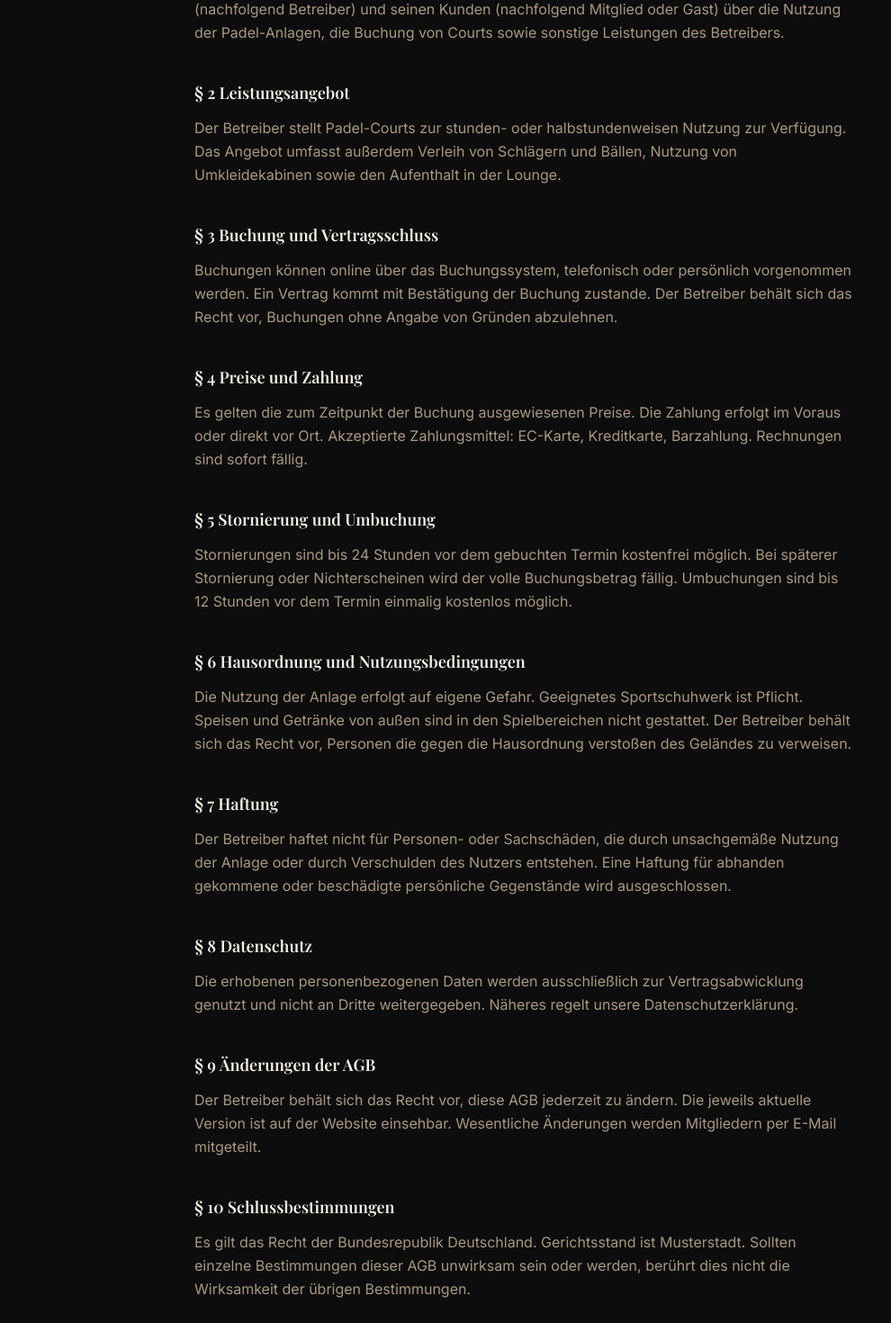
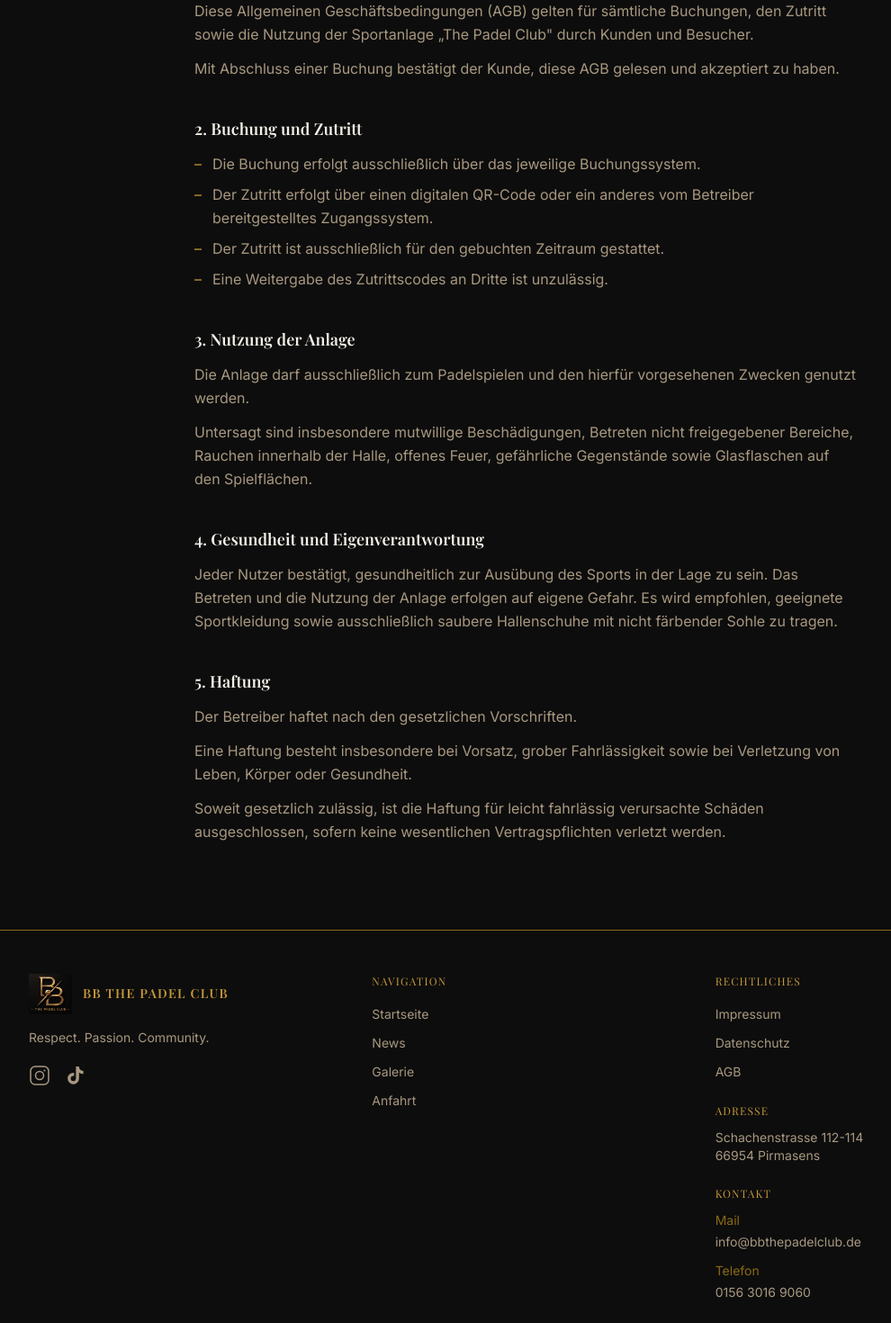
Before and after one commit to BjoernBoba/bb-the-padel-club-website, a Next.js app: page /agb in a window 1280 px wide. Shown: the part 440-1910 px from the top of the page at 90% size, without its empty margins (56-1046 px from the left). Built offline with nearby package versions, Linux system fonts and the light colour scheme; a web font is replaced by a local one.

Commit message:
AGB: Inhalt mit offiziellem Text befüllt (Stand August 2026)

```diff
--- a/src/app/agb/page.tsx
+++ b/src/app/agb/page.tsx
@@ -7,123 +7,88 @@ export default function AgbPage() {
     <div style={{ background: "var(--black)", color: "var(--text)", minHeight: "100vh" }}>
       <div className="max-w-3xl mx-auto px-4 py-24">
         <h1
-          className="text-4xl md:text-5xl font-bold mb-4"
+          className="text-4xl md:text-5xl font-bold mb-2"
           style={{ fontFamily: "var(--font-playfair)" }}
         >
-          Allgemeine Geschäftsbedingungen
+          Allgemeine Geschäftsbedingungen (AGB)
         </h1>
+        <p className="text-lg mb-2" style={{ color: "var(--text-muted)" }}>The Padel Club</p>
         <div className="w-16 h-px mb-4" style={{ background: "var(--gold)" }} />
         <p className="text-sm mb-12" style={{ color: "var(--text-muted)" }}>
-          Stand: November 2024
+          Stand: August 2026
         </p>
 
         <div className="space-y-10 text-base leading-relaxed" style={{ color: "var(--text-muted)" }}>
           <section>
             <h2 className="text-lg font-semibold mb-3" style={{ color: "var(--text)" }}>
-              § 1 Geltungsbereich
+              1. Geltungsbereich
             </h2>
+            <p className="mb-3">
+              Diese Allgemeinen Geschäftsbedingungen (AGB) gelten für sämtliche Buchungen, den
+              Zutritt sowie die Nutzung der Sportanlage „The Padel Club" durch Kunden und Besucher.
+            </p>
             <p>
-              Diese Allgemeinen Geschäftsbedingungen gelten für alle Verträge zwischen BB The Padel Club
-              (nachfolgend Betreiber) und seinen Kunden (nachfolgend Mitglied oder Gast) über die Nutzung
-              der Padel-Anlagen, die Buchung von Courts sowie sonstige Leistungen des Betreibers.
+              Mit Abschluss einer Buchung bestätigt der Kunde, diese AGB gelesen und akzeptiert zu haben.
             </p>
           </section>
 
           <section>
             <h2 className="text-lg font-semibold mb-3" style={{ color: "var(--text)" }}>
-              § 2 Leistungsangebot
+              2. Buchung und Zutritt
             </h2>
+            <ul className="space-y-2 list-none">
+              {[
+                "Die Buchung erfolgt ausschließlich über das jeweilige Buchungssystem.",
+                "Der Zutritt erfolgt über einen digitalen QR-Code oder ein anderes vom Betreiber bereitgestelltes Zugangssystem.",
+                "Der Zutritt ist ausschließlich für den gebuchten Zeitraum gestattet.",
+                "Eine Weitergabe des Zutrittscodes an Dritte ist unzulässig.",
+              ].map((item, i) => (
+                <li key={i} className="flex gap-3">
+                  <span style={{ color: "var(--gold)" }}>–</span>
+                  <span>{item}</span>
+                </li>
+              ))}
+            </ul>
+          </section>
+
+          <section>
+            <h2 className="text-lg font-semibold mb-3" style={{ color: "var(--text)" }}>
+              3. Nutzung der Anlage
+            </h2>
+            <p className="mb-3">
+              Die Anlage darf ausschließlich zum Padelspielen und den hierfür vorgesehenen Zwecken genutzt werden.
+            </p>
             <p>
-              Der Betreiber stellt Padel-Courts zur stunden- oder halbstundenweisen Nutzung zur Verfügung.
-              Das Angebot umfasst außerdem Verleih von Schlägern und Bällen, Nutzung von Umkleidekabinen
-              sowie den Aufenthalt in der Lounge.
+              Untersagt sind insbesondere mutwillige Beschädigungen, Betreten nicht freigegebener Bereiche,
+              Rauchen innerhalb der Halle, offenes Feuer, gefährliche Gegenstände sowie Glasflaschen auf den Spielflächen.
             </p>
           </section>
 
           <section>
             <h2 className="text-lg font-semibold mb-3" style={{ color: "var(--text)" }}>
-              § 3 Buchung und Vertragsschluss
+              4. Gesundheit und Eigenverantwortung
             </h2>
             <p>
-              Buchungen können online über das Buchungssystem, telefonisch oder persönlich vorgenommen werden.
-              Ein Vertrag kommt mit Bestätigung der Buchung zustande. Der Betreiber behält sich das Recht vor,
-              Buchungen ohne Angabe von Gründen abzulehnen.
+              Jeder Nutzer bestätigt, gesundheitlich zur Ausübung des Sports in der Lage zu sein. Das
+              Betreten und die Nutzung der Anlage erfolgen auf eigene Gefahr. Es wird empfohlen, geeignete
+              Sportkleidung sowie ausschließlich saubere Hallenschuhe mit nicht färbender Sohle zu tragen.
             </p>
           </section>
 
           <section>
             <h2 className="text-lg font-semibold mb-3" style={{ color: "var(--text)" }}>
-              § 4 Preise und Zahlung
+              5. Haftung
             </h2>
+            <p className="mb-3">
+              Der Betreiber haftet nach den gesetzlichen Vorschriften.
+            </p>
+            <p className="mb-3">
+              Eine Haftung besteht insbesondere bei Vorsatz, grober Fahrlässigkeit sowie bei
+              Verletzung von Leben, Körper oder Gesundheit.
+            </p>
             <p>
-              Es gelten die zum Zeitpunkt der Buchung ausgewiesenen Preise. Die Zahlung erfolgt im Voraus
-              oder direkt vor Ort. Akzeptierte Zahlungsmittel: EC-Karte, Kreditkarte, Barzahlung.
-              Rechnungen sind sofort fällig.
-            </p>
-          </section>
-
-          <section>
-            <h2 className="text-lg font-semibold mb-3" style={{ color: "var(--text)" }}>
-              § 5 Stornierung und Umbuchung
-            </h2>
-            <p>
-              Stornierungen sind bis 24 Stunden vor dem gebuchten Termin kostenfrei möglich. Bei späterer
-              Stornierung oder Nichterscheinen wird der volle Buchungsbetrag fällig. Umbuchungen sind bis
-              12 Stunden vor dem Termin einmalig kostenlos möglich.
-            </p>
-          </section>
-
-          <section>
-            <h2 className="text-lg font-semibold mb-3" style={{ color: "var(--text)" }}>
-              § 6 Hausordnung und Nutzungsbedingungen
-            </h2>
-            <p>
-              Die Nutzung der Anlage erfolgt auf eigene Gefahr. Geeignetes Sportschuhwerk ist Pflicht.
-              Speisen und Getränke von außen sind in den Spielbereichen nicht gestattet. Der Betreiber
-              behält sich das Recht vor, Personen die gegen die Hausordnung verstoßen des Geländes zu verweisen.
-            </p>
-          </section>
-
-          <section>
-            <h2 className="text-lg font-semibold mb-3" style={{ color: "var(--text)" }}>
-              § 7 Haftung
-            </h2>
-            <p>
-              Der Betreiber haftet nicht für Personen- oder Sachschäden, die durch unsachgemäße Nutzung
-              der Anlage oder durch Verschulden des Nutzers entstehen. Eine Haftung für abhanden gekommene
-              oder beschädigte persönliche Gegenstände wird ausgeschlossen.
-            </p>
-          </section>
-
-          <section>
-            <h2 className="text-lg font-semibold mb-3" style={{ color: "var(--text)" }}>
-              § 8 Datenschutz
-            </h2>
-            <p>
-              Die erhobenen personenbezogenen Daten werden ausschließlich zur Vertragsabwicklung genutzt
-              und nicht an Dritte weitergegeben. Näheres regelt unsere Datenschutzerklärung.
-            </p>
-          </section>
-
-          <section>
-            <h2 className="text-lg font-semibold mb-3" style={{ color: "var(--text)" }}>
-              § 9 Änderungen der AGB
-            </h2>
-            <p>
-              Der Betreiber behält sich das Recht vor, diese AGB jederzeit zu ändern. Die jeweils aktuelle
-              Version ist auf der Website einsehbar. Wesentliche Änderungen werden Mitgliedern per E-Mail
-              mitgeteilt.
-            </p>
-          </section>
-
-          <section>
-            <h2 className="text-lg font-semibold mb-3" style={{ color: "var(--text)" }}>
-              § 10 Schlussbestimmungen
-            </h2>
-            <p>
-              Es gilt das Recht der Bundesrepublik Deutschland. Gerichtsstand ist Musterstadt. Sollten
-              einzelne Bestimmungen dieser AGB unwirksam sein oder werden, berührt dies nicht die
-              Wirksamkeit der übrigen Bestimmungen.
+              Soweit gesetzlich zulässig, ist die Haftung für leicht fahrlässig verursachte Schäden
+              ausgeschlossen, sofern keine wesentlichen Vertragspflichten verletzt werden.
             </p>
           </section>
         </div>
```
